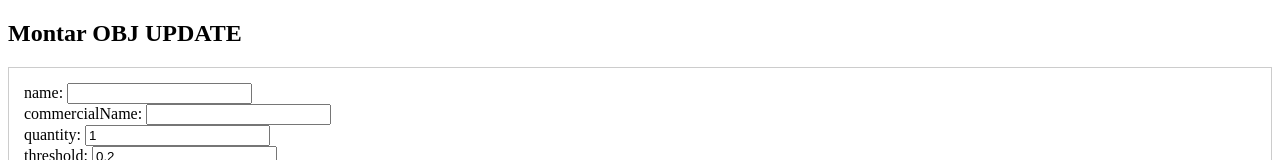
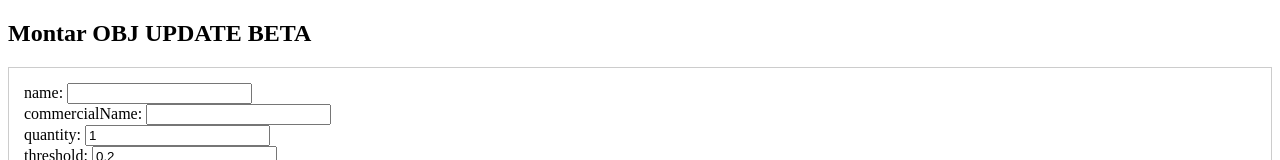
Before and after one commit to srkayrez/Update-de-endpoint, a plain HTML site: page Index.html in a window 1280 px wide. Shown: the top 160 px of the page. Drawn offline with Linux system fonts and the light colour scheme.

Commit message:
Update Index.html

```diff
--- a/Index.html
+++ b/Index.html
@@ -3,7 +3,7 @@
 <head>
   <meta charset="UTF-8" />
   <meta name="viewport" content="width=device-width, initial-scale=1.0"/>
-  <title>Montar OBJ UPDATE</title>
+  <title>Montar OBJ UPDATE BETA</title>
   <style>
     .item-block {
       border: 1px solid #ccc;
@@ -17,7 +17,7 @@
   </style>
 </head>
 <body>
-  <h2>Montar OBJ UPDATE</h2>
+  <h2>Montar OBJ UPDATE BETA</h2>
   <div id="container"></div>
   <button onclick="addItem()">Adicionar Novo Item</button>
   <button onclick="generateJSON()">Gerar JSON</button>
```
